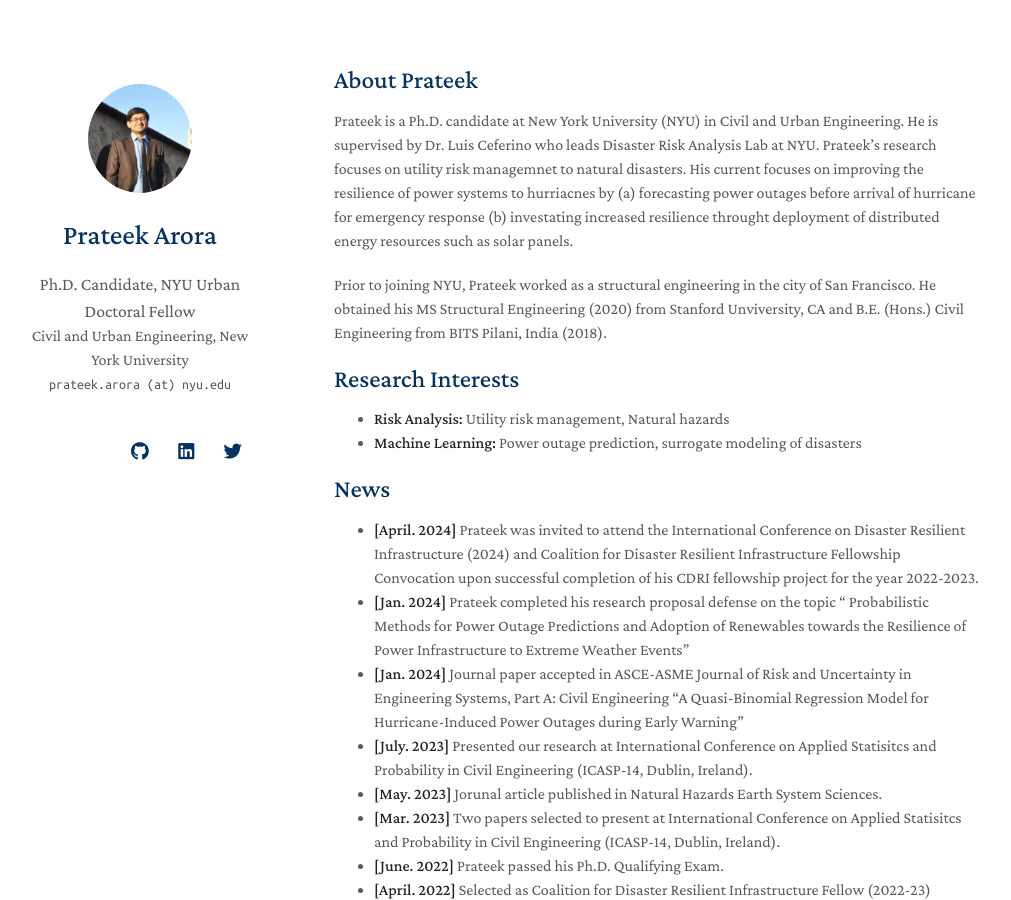
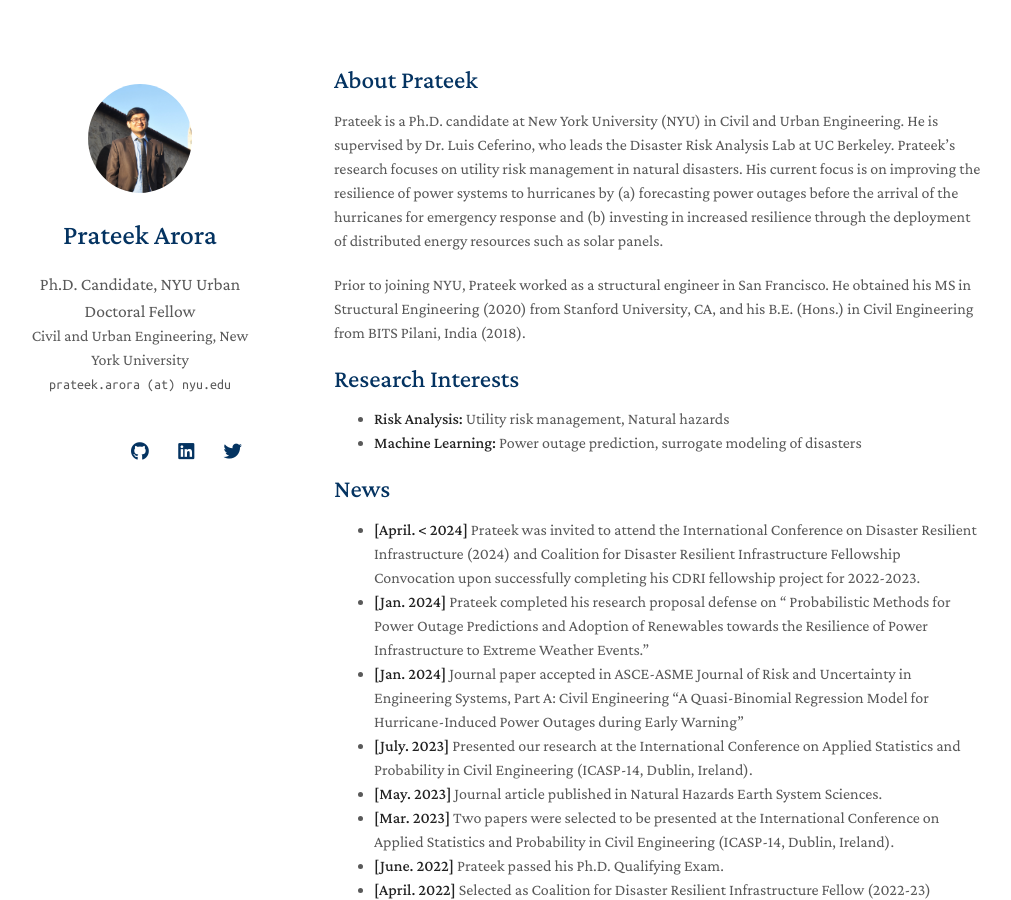
Before and after one commit to pa56/profile, a Jekyll site: the page built from index.md, in a window 1280 px wide and 900 px high. Shown: the whole window, without its empty margins (136-1147 px from the left). Built offline with Jekyll 4.4.1, drawn with Linux system fonts in a browser that asks for light colours; nearby versions of some CDN libraries; a style sheet for code colours, icons or effects is not loaded; our own code applies the rules of GitHub Pages for plain Markdown files.

Commit message:
Update index.md

```diff
--- a/index.md
+++ b/index.md
@@ -4,9 +4,9 @@ layout: homepage
 
 ## About Prateek
 
-Prateek is a Ph.D. candidate at New York University (NYU) in Civil and Urban Engineering. He is supervised by Dr. Luis Ceferino who leads Disaster Risk Analysis Lab at NYU. Prateek's research focuses on utility risk managemnet to natural disasters. His current focuses on improving the resilience of power systems to hurriacnes by (a) forecasting power outages before arrival of hurricane for emergency response (b) investating increased resilience throught deployment of distributed energy resources such as solar panels.
+Prateek is a Ph.D. candidate at New York University (NYU) in Civil and Urban Engineering. He is supervised by Dr. Luis Ceferino, who leads the Disaster Risk Analysis Lab at UC Berkeley. Prateek's research focuses on utility risk management in natural disasters. His current focus is on improving the resilience of power systems to hurricanes by (a) forecasting power outages before the arrival of the hurricanes for emergency response and (b) investing in increased resilience through the deployment of distributed energy resources such as solar panels.
 
-Prior to joining NYU, Prateek worked as a structural engineering in the city of San Francisco. He obtained his MS Structural Engineering (2020) from Stanford Unviversity, CA and B.E. (Hons.) Civil Engineering  from BITS Pilani, India (2018).
+Prior to joining NYU, Prateek worked as a structural engineer in San Francisco. He obtained his MS in Structural Engineering (2020) from Stanford University, CA, and his B.E. (Hons.) in Civil Engineering  from BITS Pilani, India (2018).
 
 ## Research Interests
 
@@ -14,12 +14,12 @@ Prior to joining NYU, Prateek worked as a structural engineering in the city of
 - **Machine Learning:** Power outage prediction, surrogate modeling of disasters
 
 ## News
-- **[April. 2024]** Prateek was invited to attend the International Conference on Disaster Resilient Infrastructure (2024) and Coalition for Disaster Resilient Infrastructure Fellowship Convocation upon successful completion of his CDRI fellowship project for the year 2022-2023.
-- **[Jan. 2024]** Prateek completed his research proposal defense on the topic " Probabilistic Methods for Power Outage Predictions and Adoption of Renewables towards the Resilience of Power Infrastructure to Extreme Weather Events"
+- **[April. < 2024]** Prateek was invited to attend the International Conference on Disaster Resilient Infrastructure (2024) and Coalition for Disaster Resilient Infrastructure Fellowship Convocation upon successfully completing his CDRI fellowship project for 2022-2023.
+- **[Jan. 2024]** Prateek completed his research proposal defense on " Probabilistic Methods for Power Outage Predictions and Adoption of Renewables towards the Resilience of Power Infrastructure to Extreme Weather Events."
 - **[Jan. 2024]** Journal paper accepted in ASCE-ASME Journal of Risk and Uncertainty in Engineering Systems, Part A: Civil Engineering "A Quasi-Binomial Regression Model for Hurricane-Induced Power Outages during Early Warning"
-- **[July. 2023]** Presented our research at International Conference on Applied Statisitcs and Probability in Civil Engineering (ICASP-14, Dublin, Ireland).
-- **[May. 2023]** Jorunal article published in Natural Hazards Earth System Sciences.
-- **[Mar. 2023]** Two papers selected to present at International Conference on Applied Statisitcs and Probability in Civil Engineering (ICASP-14, Dublin, Ireland).
+- **[July. 2023]** Presented our research at the International Conference on Applied Statistics and Probability in Civil Engineering (ICASP-14, Dublin, Ireland).
+- **[May. 2023]** Journal article published in Natural Hazards Earth System Sciences.
+- **[Mar. 2023]** Two papers were selected to be presented at the International Conference on Applied Statistics and Probability in Civil Engineering (ICASP-14, Dublin, Ireland).
 - **[June. 2022]** Prateek passed his Ph.D. Qualifying Exam.
 - **[April. 2022]** Selected as Coalition for Disaster Resilient Infrastructure Fellow (2022-23)
 - **[May. 2021]** Selected for NYU Urban Doctoral Fellowship.
```
